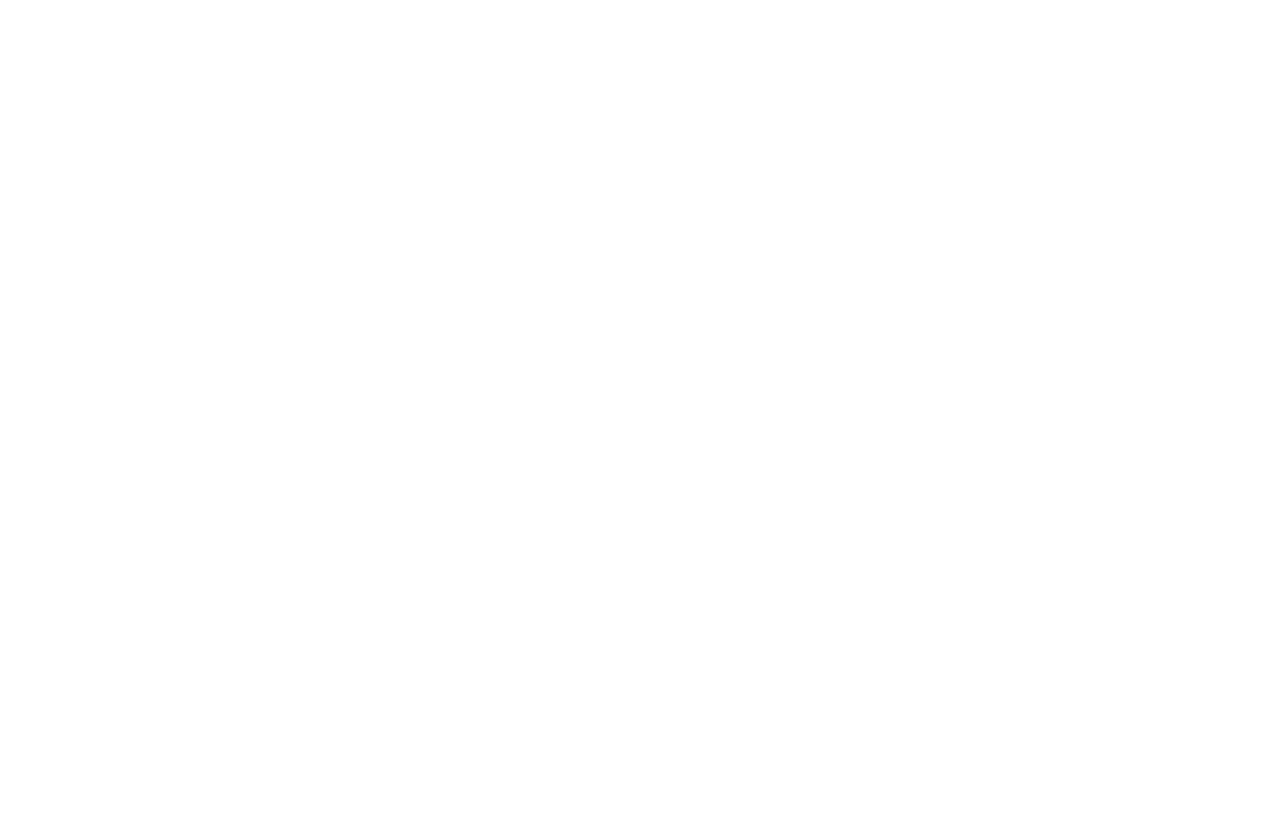
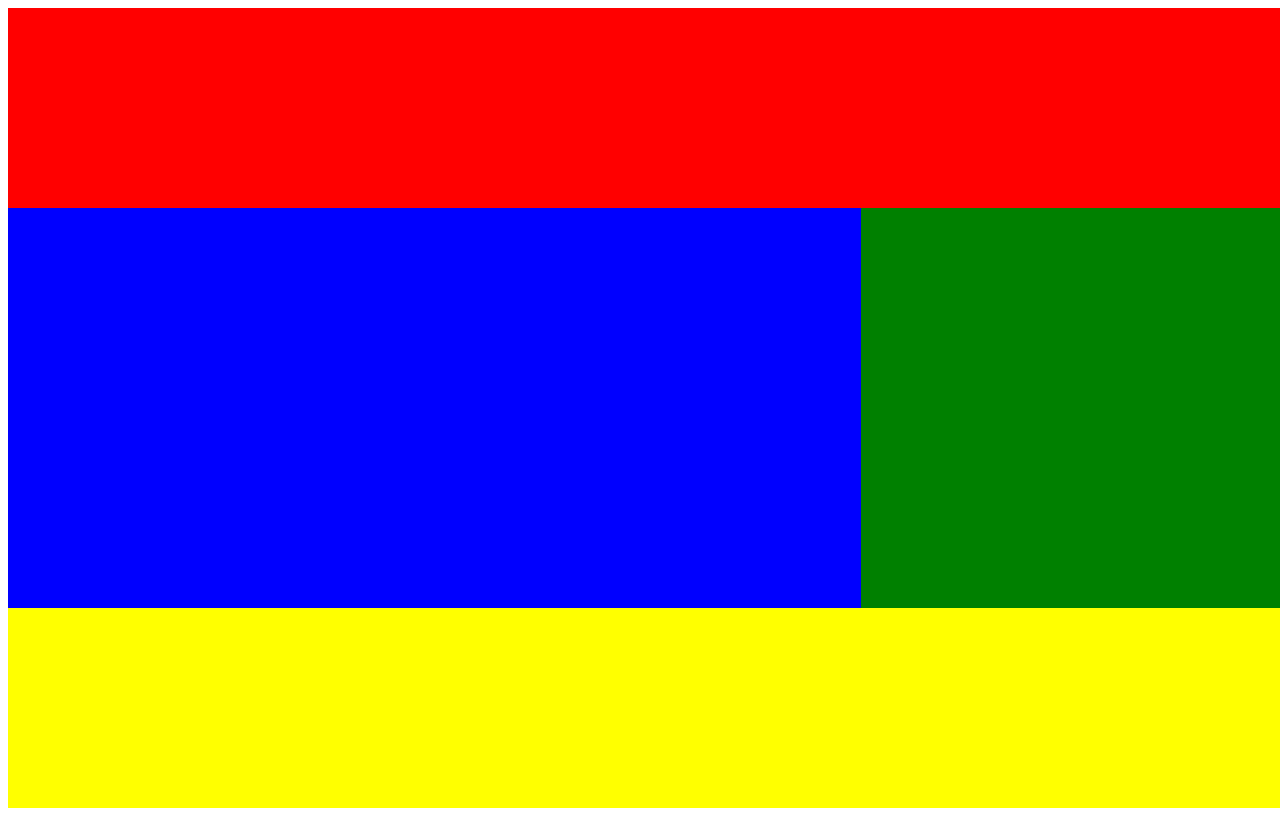
Before and after one commit to jooedvardtanar/oria_munka, a plain HTML site: page index.html in a window 1280 px wide. Drawn offline with Linux system fonts and the light colour scheme.

Commit message:
init grid

```diff
--- a/index.css
+++ b/index.css
@@ -0,0 +1,32 @@
+.header{
+    background-color: red;
+    grid-area: h;
+}
+
+.main{
+    background-color: blue;
+    grid-area: m;
+}
+
+.aside{
+    background-color: green;
+    grid-area: a;
+}
+
+.footer{
+    background-color: yellow;
+    grid-area: f;
+}
+
+.grid{
+    width: 100vw;
+    height: 100vh;
+    display: grid;
+    grid-template-areas:
+    'h h h'
+    'm m a'
+    'm m a'
+    'f f f';
+    /* oszlop */
+    /* sor */
+}
--- a/index.html
+++ b/index.html
@@ -4,8 +4,15 @@
     <meta charset="UTF-8">
     <meta name="viewport" content="width=device-width, initial-scale=1.0">
     <title>Document</title>
+    <link rel="stylesheet" href="index.css">
 </head>
 <body>
-
+    <div class="grid">
+        <!-- Alt + Shift + lefele nyíl = duplikálom a sort -->
+        <div class="header"></div>
+        <div class="main"></div>
+        <div class="aside"></div>
+        <div class="footer"></div>
+    </div>
 </body>
 </html>
```
